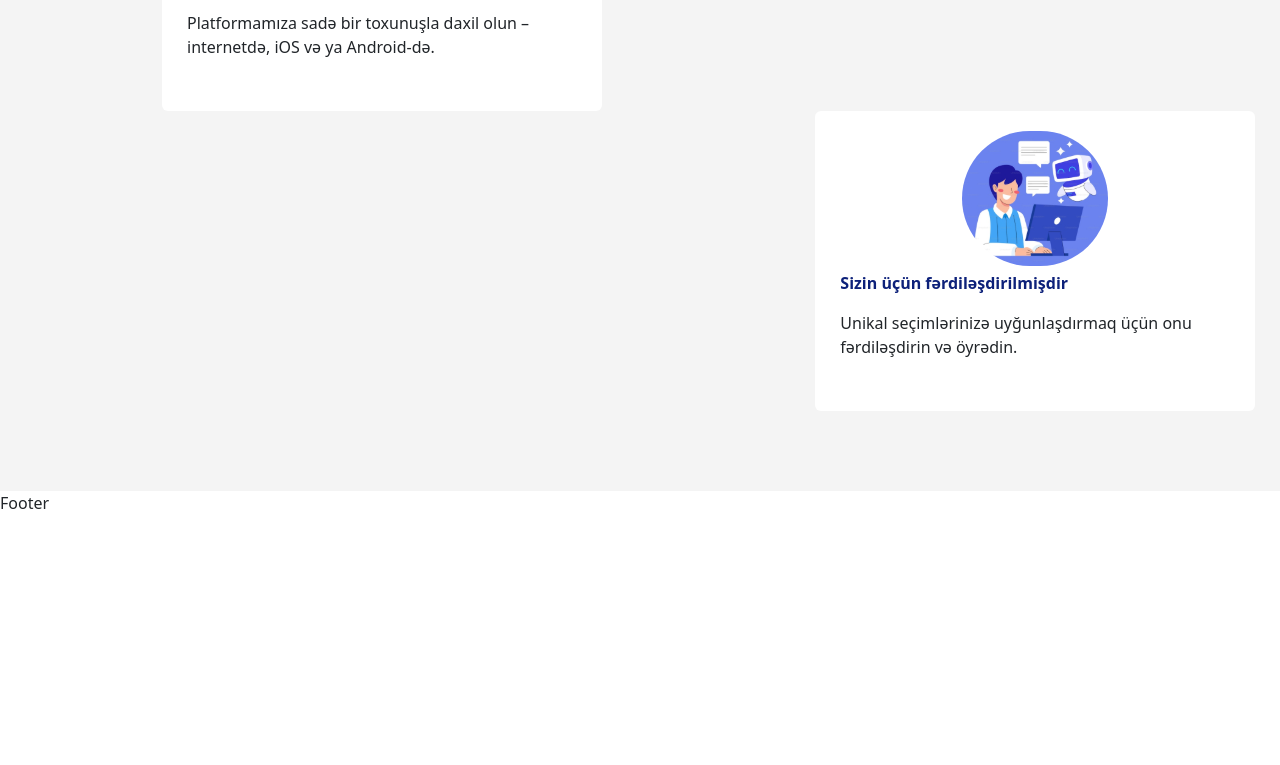
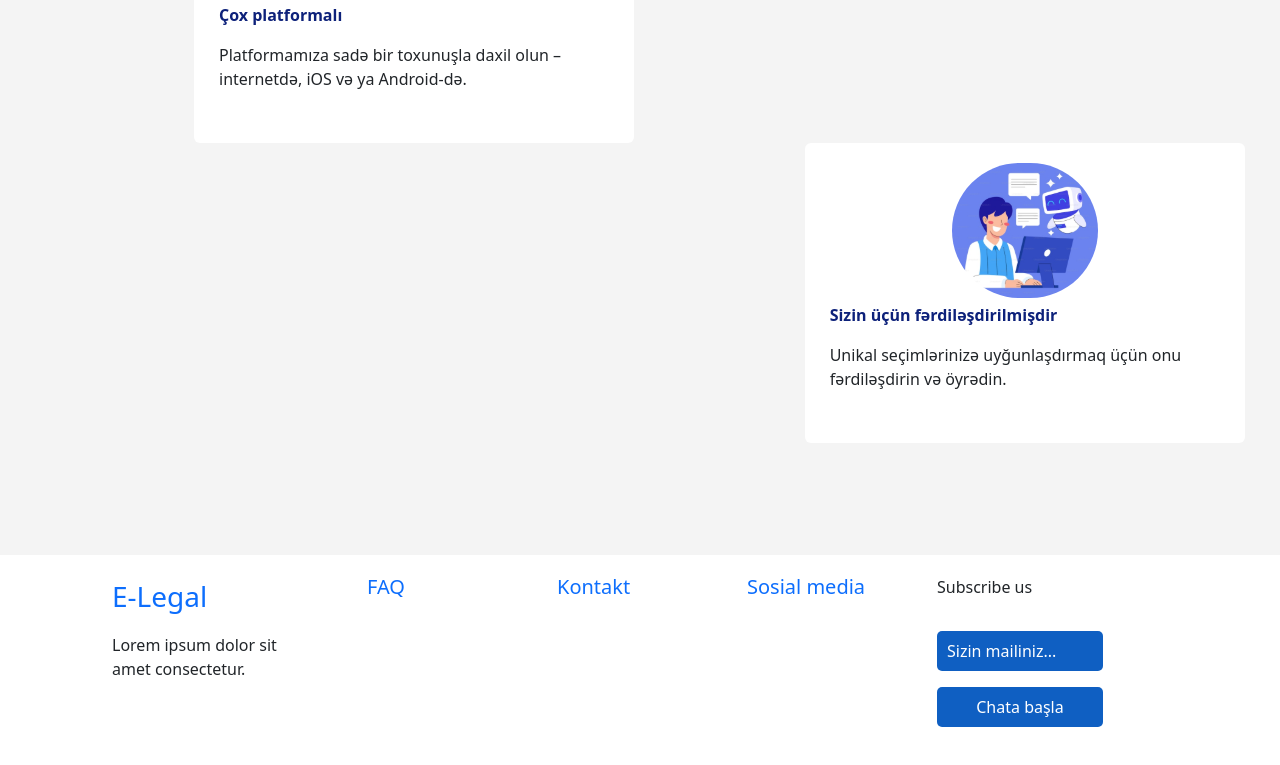
Before and after one commit to huseynesedov/Ai-Lawyer-User, a React (Create React App) app: page / in a window 1280 px wide. Shown: the part 1205-1970 px from the top of the page. Before the commit the page ends 1736 px from the top, so only its background shows below. Built offline with nearby package versions, Linux system fonts and the light colour scheme.

Commit message:
home update

```diff
--- a/public/layout.css
+++ b/public/layout.css
@@ -1,5 +1,5 @@
 .container {
-    width: 80%;
+    width: 90%;
     max-width: 1440px;
     margin-inline: auto;
 }
--- /dev/null
+++ b/src/Assets/Styles/footer.scss
@@ -0,0 +1,32 @@
+.Footer{
+    background-color: #fff;
+    margin-top: 20px;
+    margin-bottom: 50px;
+    .footer-info{
+        padding: 0 30px ;
+    }
+    .footer-chat{
+        input::placeholder {
+            color: #ffffff;
+            opacity: 1;
+          }
+    }
+    .footer-chat input{
+        height: 40px;
+        background-color: #0F5FC2;
+        outline: none;
+        border: none;
+        color: #fff;
+        border-radius: 5px;
+        padding: 10px;
+
+    }
+    .footer-chat button{
+        height: 40px;
+        background-color: #0F5FC2;
+        outline: none;
+        border: none;
+        color: #fff;
+        border-radius: 5px;
+}
+}
--- a/src/Assets/Styles/home.scss
+++ b/src/Assets/Styles/home.scss
@@ -1,7 +1,9 @@
-#Home{
+.Home{
     background: #f4f4f4;
 }
+
 .home-hero{
+
     .home-hero-content{
         padding: 7rem;
         color:#0D217A;
@@ -20,7 +22,7 @@
     }
 }
 .home-info{
-    padding: 5rem;
+    padding: 7rem;
     .home-info-content{
         display: flex;
         justify-content: center;
--- a/src/Assets/Styles/navbar.scss
+++ b/src/Assets/Styles/navbar.scss
@@ -1,7 +1,7 @@
 @import url('https://fonts.googleapis.com/css2?family=Montserrat:ital,wght@0,100..900;1,100..900&display=swap');
 .myNav {
-    background-color: #f4f4f4;
     padding: 30px 60px;
+    background:linear-gradient(1.02deg, rgba(226, 209, 209, 0) -25.23%, #b9d6f0 75.91%);
 }
 
 
--- a/src/Components/Layout/Footer/index.jsx
+++ b/src/Components/Layout/Footer/index.jsx
@@ -1,15 +1,49 @@
 import React from 'react';
+import { Link } from 'react-router-dom';
 
 
 function Footer() {
 
 
     return (
-        <>
-            <p>
-                Footer
-            </p>
-        </>
+        <div className='Footer'>
+            <div className='container'>
+                <div className="row">
+                    <div className="col-xl-3">
+                        <div className="footer-info">
+                            <Link href="/">
+                            <p className='fs-28 fw-400'>
+                                E-Legal
+                            </p>
+                            </Link>
+                            <p>Lorem ipsum dolor sit amet consectetur.</p>
+                        </div>
+                    </div>
+                    <div className="col-xl-2">
+                            <Link to={""}>
+                                <h5>FAQ</h5>
+                            </Link>
+                    </div>
+                    <div className="col-xl-2">
+                        <Link to={""}>
+                                <h5>Kontakt</h5>
+                            </Link>
+                    </div>
+                    <div className="col-xl-2">
+                        <Link to={""}>
+                                <h5>Sosial media</h5>
+                            </Link>
+                    </div>
+                    <div className="col-xl-2">
+                        <div className="footer-chat d-flex flex-column gap-3">
+                            <p>Subscribe us</p>
+                            <input type="text" placeholder='Sizin mailiniz...'/>
+                            <button>Chata başla</button>
+                        </div>
+                    </div>
+                </div>
+            </div>
+        </div>
     );
 }
 
--- a/src/Components/Pages/Home/index.jsx
+++ b/src/Components/Pages/Home/index.jsx
@@ -6,7 +6,7 @@ import images from '../../../Assets/Images/js/images';
 
 function Home() {
     return (
-            <section id='Home'>
+            <div className='Home'>
                 <div className="container">
             <div className="home-hero d-flex justify-content-center">
                     <div className="row align-items-center">
@@ -71,7 +71,7 @@ function Home() {
                     </div>
                 </div>
                 </div>
-        </section>
+        </div>
     );
 }
 
--- a/src/index.js
+++ b/src/index.js
@@ -7,6 +7,7 @@ import App from './App'
 import "./Assets/Styles/home.scss"
 import "./Assets/Styles/navbar.scss"
 import "./Assets/Styles/login.scss"
+import "./Assets/Styles/footer.scss"
 import 'bootstrap/dist/css/bootstrap.min.css';
 
 
```
